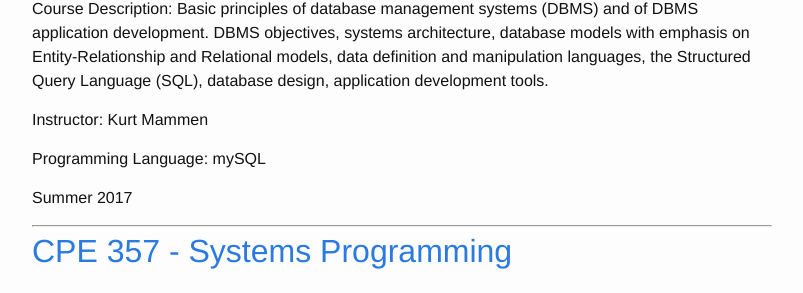
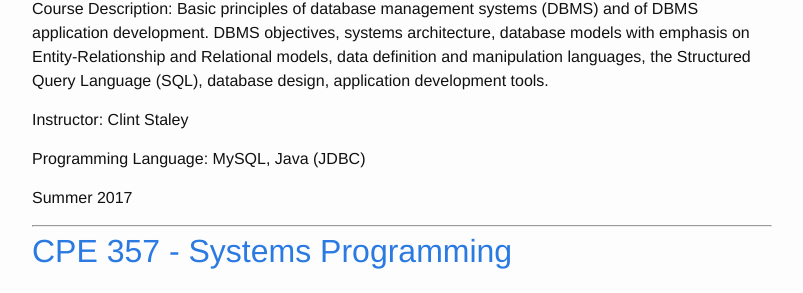
Before and after one commit to JonScott20/JonScott20.github.io, a Jekyll site: the page built from coursework.md, in a window 1280 px wide and 900 px high, scrolled down 791 px. Shown: the part 149-442 px from the top of the window, without its empty margins (238-1041 px from the left). Built offline with Jekyll 4.4.1, drawn with Linux system fonts in a browser that asks for light colours.

Commit message:
Update coursework.md

```diff
--- a/coursework.md
+++ b/coursework.md
@@ -21,9 +21,9 @@
 
 Course Description: Basic principles of database management systems (DBMS) and of DBMS application development. DBMS objectives, systems architecture, database models with emphasis on Entity-Relationship and Relational models, data definition and manipulation languages, the Structured Query Language (SQL), database design, application development tools.
 
-Instructor: Kurt Mammen
+Instructor: Clint Staley
 
-Programming Language: mySQL
+Programming Language: MySQL, Java (JDBC)
 
 Summer 2017
 
```
